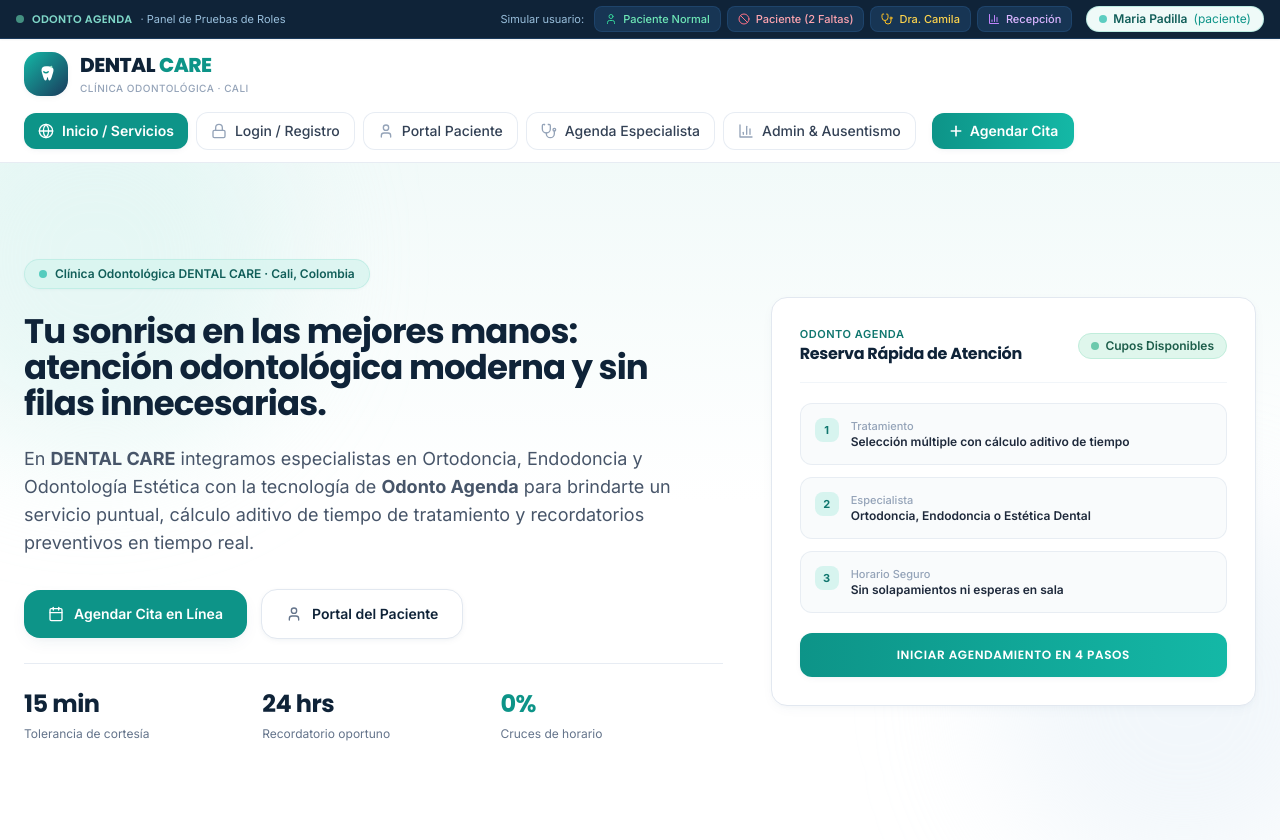
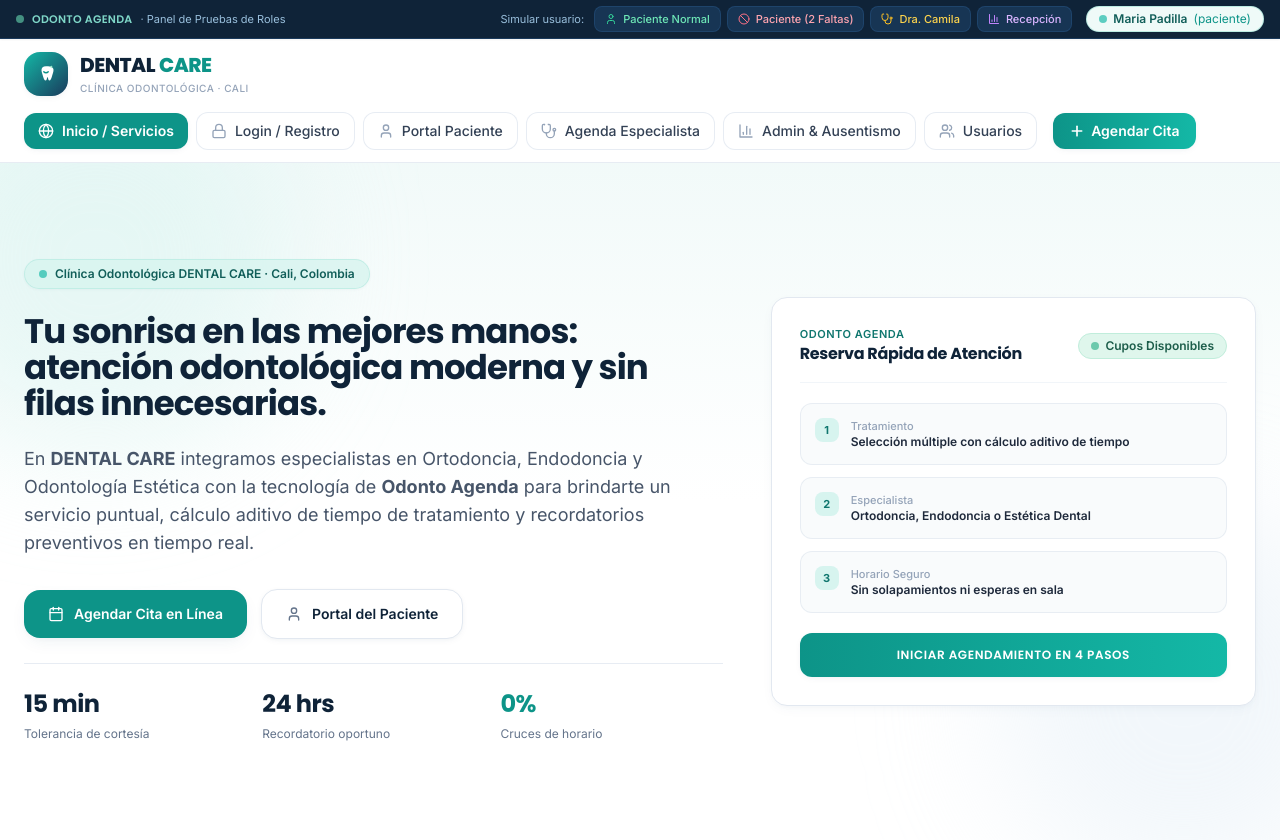
Before and after one commit to MariaEugeniaPadilla/odonto_agenda_crm, a Laravel app: template resources/views/prototype.blade.php in a window 1280 px wide. Shown: the top 840 px of the page. Run offline with Laravel 12, Linux system fonts and the light colour scheme; the template is opened without the code that fills it, so the values that code supplies are empty; a user stored in the database is signed in; data comes from the database, SQL or seed files in the repository; some libraries are stand-ins or nearby versions.

Commit message:
WIP: ajustes en Usuario y prototype (pendiente pruebas y documentación)

```diff
--- a/app/Models/Usuario.php
+++ b/app/Models/Usuario.php
@@ -48,6 +48,11 @@ class Usuario extends Authenticatable
     }
 
     public function getEmailForPasswordReset()
+    {
+        return $this->correo;
+    }
+
+    public function routeNotificationForMail($notification = null)
     {
         return $this->correo;
     }
--- a/resources/views/prototype.blade.php
+++ b/resources/views/prototype.blade.php
@@ -164,9 +164,14 @@
                     <span>Agenda Especialista</span>
                 </button>
 
-                <button data-target="mod-admin" onclick="navigateToModule('mod-admin')" class="nav-tab-btn px-3.5 py-2 rounded-xl text-xs md:text-sm font-medium bg-white hover:bg-slate-100 text-slate-700 border border-slate-200/80 flex items-center gap-1.5 transition">
+                <button data-target="mod-admin" onclick="navigateToModule('mod-admin'); switchAdminTab('operaciones');" class="nav-tab-btn px-3.5 py-2 rounded-xl text-xs md:text-sm font-medium bg-white hover:bg-slate-100 text-slate-700 border border-slate-200/80 flex items-center gap-1.5 transition">
                     <svg class="w-4 h-4 text-slate-400" xmlns="http://www.w3.org/2000/svg" viewBox="0 0 24 24" fill="none" stroke="currentColor" stroke-width="2" stroke-linecap="round" stroke-linejoin="round" aria-hidden="true"><path d="M3 3v18h18"/><path d="M18 17V9"/><path d="M13 17V5"/><path d="M8 17v-3"/></svg>
                     <span>Admin & Ausentismo</span>
+                </button>
+
+                <button id="nav-btn-usuarios" data-target="mod-admin" onclick="navigateToModule('mod-admin'); switchAdminTab('usuarios');" class="nav-tab-btn px-3.5 py-2 rounded-xl text-xs md:text-sm font-medium bg-white hover:bg-slate-100 text-slate-700 border border-slate-200/80 flex items-center gap-1.5 transition">
+                    <svg class="w-4 h-4 text-slate-400" xmlns="http://www.w3.org/2000/svg" viewBox="0 0 24 24" fill="none" stroke="currentColor" stroke-width="2" stroke-linecap="round" stroke-linejoin="round"><path d="M16 21v-2a4 4 0 0 0-4-4H6a4 4 0 0 0-4 4v2"/><circle cx="9" cy="7" r="4"/><path d="M22 21v-2a4 4 0 0 0-3-3.87"/><path d="M16 3.13a4 4 0 0 1 0 7.75"/></svg>
+                    <span>Usuarios</span>
                 </button>
 
                 <!-- CTA PRINCIPAL: AGENDAR CITA CON ODONTO AGENDA -->
@@ -515,15 +520,24 @@
 
                 <div class="flex items-center justify-between text-xs pt-1">
                     <label class="flex items-center gap-2 cursor-pointer">
-                        <input type="checkbox" checked class="w-4 h-4 rounded text-primary-600 focus:ring-primary-500 border-slate-300">
-                        <span class="text-slate-600 font-medium">Recordar sesión</span>
+                        <input type="checkbox" id="login-remember-input" checked class="w-4 h-4 rounded text-primary-600 focus:ring-primary-500 border-slate-300">
+                        <span class="text-slate-600 font-medium">Recordarme</span>
                     </label>
-                    <a href="#" onclick="event.preventDefault(); showToast('Enlace de recuperación enviado al correo registrado.', 'info');" class="text-primary-700 hover:text-primary-800 font-semibold hover:underline">¿Olvidaste tu contraseña?</a>
+                    <a href="{{ route('password.request') }}" class="text-primary-700 hover:text-primary-800 font-semibold hover:underline">¿Olvidaste tu contraseña?</a>
                 </div>
 
                 <button type="submit" class="w-full py-3 rounded-xl bg-gradient-to-r from-primary-600 to-primary-500 hover:from-primary-700 hover:to-primary-600 text-white font-heading font-semibold text-sm shadow-soft-sm hover:shadow-soft-md transition">
                     Iniciar Sesión
                 </button>
+
+                @if(config('app.registro_publico', true))
+                    <div class="pt-2 text-center text-xs text-slate-500">
+                        ¿Eres paciente nuevo?
+                        <a href="{{ route('register') }}" class="text-primary-700 hover:text-primary-800 font-bold hover:underline ml-1">
+                            Registrarse como Paciente &rarr;
+                        </a>
+                    </div>
+                @endif
             </form>
 
             <!-- Atajos rápidos para demostración sin fricciones -->
```
